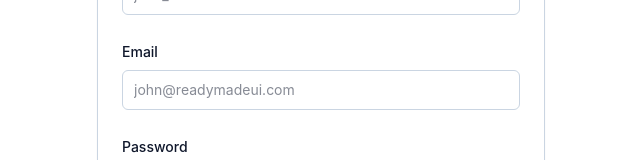
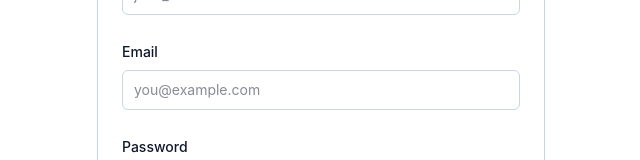
Before and after one commit to ujjwaltayal017-lang/InterviewIQ, a React (Vite) app in the folder frontend/: page /register in a window 1280 px wide. Shown: the part 287-447 px from the top of the page, without its empty margins (319-959 px from the left). Built offline with nearby package versions, Linux system fonts and the light colour scheme; no server answers.

Commit message:
Change email input placeholder text
Updated the email input placeholder to a more generic example.

```diff
--- a/frontend/src/features/auth/pages/Register.jsx
+++ b/frontend/src/features/auth/pages/Register.jsx
@@ -50,7 +50,7 @@ export default function Register() {
             <div>
               <label htmlFor="email"
                 className="mb-2 text-slate-900 font-medium text-sm inline-block dark:text-slate-50">Email</label>
-              <input onChange={(e) => { setEmail(e.target.value) }} type="email" id="email" name="email" placeholder="john@readymadeui.com" required
+              <input onChange={(e) => { setEmail(e.target.value) }} type="email" id="email" name="email" placeholder="you@example.com" required
                 className="px-3 py-2.5 text-sm text-slate-900 rounded-md bg-white w-full outline-1 -outline-offset-1 outline-slate-300 focus:outline-2 focus:-outline-offset-2 focus:outline-blue-600 dark:text-slate-50 dark:bg-neutral-700 dark:outline-neutral-600" />
             </div>
             <div>
```
